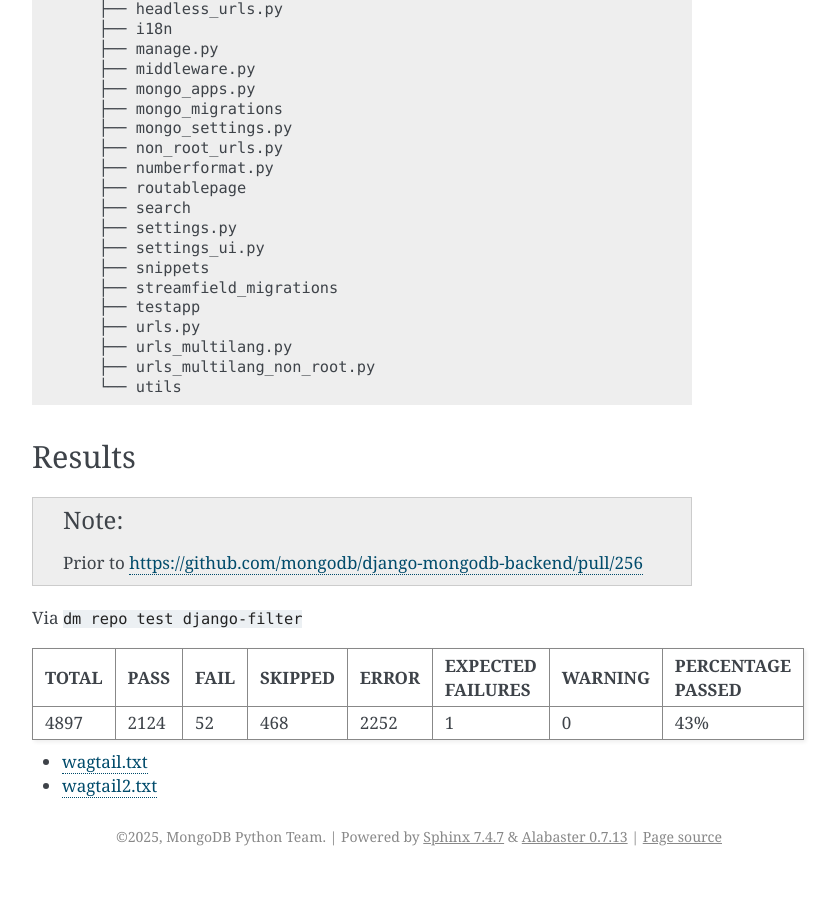
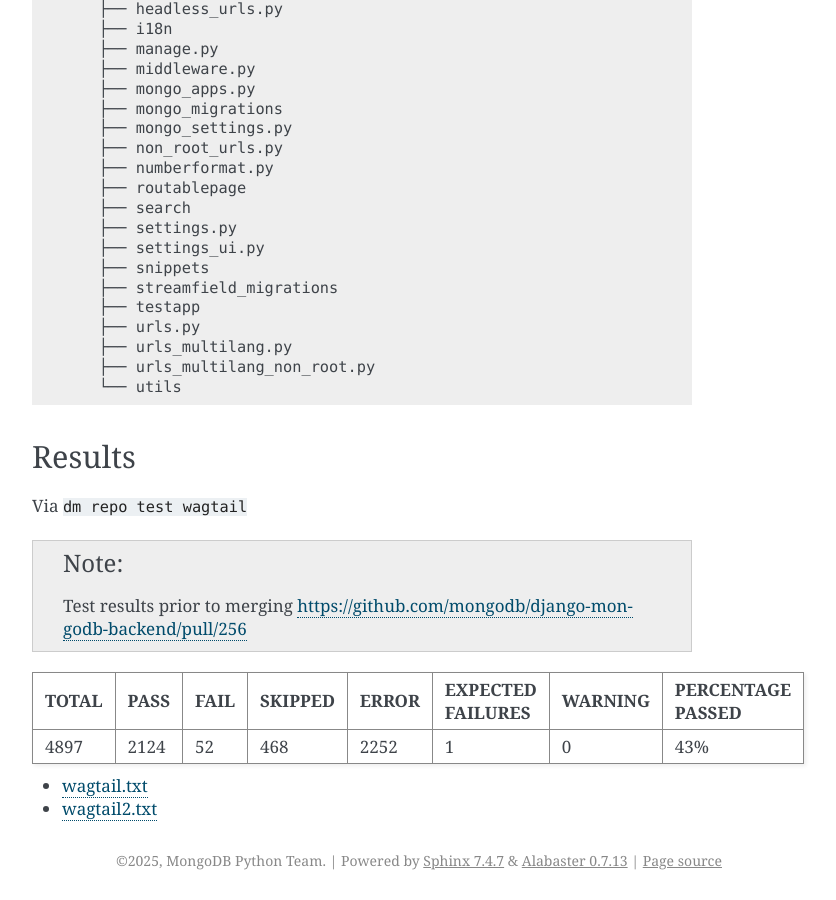
Before and after one commit to mongodb-labs/django-mongodb-cli, a Sphinx documentation site: the page built from docs/source/supported-libraries/wagtail.rst, in a window 1280 px wide and 900 px high, scrolled down 1922 px. Shown: the whole window, without its empty margins (388-1224 px from the left). Built offline with Sphinx 7.4.7, drawn with Linux system fonts in a browser that asks for light colours; before the commit the page ends 2798 px from its top, so only the background shows below that; some of the changed text lies outside the part shown.

Commit message:
Add wagtail docs

```diff
--- a/docs/source/supported-libraries/django-allauth.rst
+++ b/docs/source/supported-libraries/django-allauth.rst
@@ -198,12 +198,12 @@
 Results
 -------
 
+Via ``dm repo test django-filter``
+
 +------------+-----------+-----------+----------------+--------------+----------------------------+------------------+---------------------------+
 | **TOTAL**  |  **PASS** | **FAIL**  |  **SKIPPED**   |   **ERROR**  | **EXPECTED FAILURES**      |  **WARNING**     |  **PERCENTAGE PASSED**    |
 +------------+-----------+-----------+----------------+--------------+----------------------------+------------------+---------------------------+
 | 1621       |     1023  | 584       |        1       |       13     |                    0       |   21             |  63%                      |
 +------------+-----------+-----------+----------------+--------------+----------------------------+------------------+---------------------------+
 
-Via ``dm repo test django-filter``
-
 - `django-filter.txt <../_static/django-filter.txt>`_
--- a/docs/source/supported-libraries/django-filter.rst
+++ b/docs/source/supported-libraries/django-filter.rst
@@ -66,12 +66,12 @@
 Results
 -------
 
+Via ``dm repo test django-filter``
+
 +------------+-----------+-----------+----------------+--------------+----------------------------+------------------+---------------------------+
 | **TOTAL**  |  **PASS** | **FAIL**  |  **SKIPPED**   |   **ERROR**  | **EXPECTED FAILURES**      |  **WARNING**     |  **PERCENTAGE PASSED**    |
 +------------+-----------+-----------+----------------+--------------+----------------------------+------------------+---------------------------+
 | 515        |      480  | 1         |       16       |       15     |                    3       |   0              |  93%                      |
 +------------+-----------+-----------+----------------+--------------+----------------------------+------------------+---------------------------+
 
-Via ``dm repo test django-filter``
-
 - `django-filter.txt <../_static/django-filter.txt>`_
--- a/docs/source/supported-libraries/wagtail.rst
+++ b/docs/source/supported-libraries/wagtail.rst
@@ -4,7 +4,7 @@
 Settings
 --------
 
-Via ``dm repo test django-filter --show``
+Via ``dm repo test wagtail --show``
 
 ::
 
@@ -40,7 +40,7 @@
 Tests
 -----
 
-Via ``dm repo test django-filter -l``
+Via ``dm repo test wagtail -l``
 
 ::
 
@@ -118,11 +118,11 @@
 Results
 -------
 
+Via ``dm repo test wagtail``
+
 .. note::
 
-    Prior to https://github.com/mongodb/django-mongodb-backend/pull/256
-
-Via ``dm repo test django-filter``
+    Test results prior to merging https://github.com/mongodb/django-mongodb-backend/pull/256
 
 +------------+-----------+-----------+----------------+--------------+----------------------------+------------------+---------------------------+
 | **TOTAL**  |  **PASS** | **FAIL**  |  **SKIPPED**   |   **ERROR**  | **EXPECTED FAILURES**      |  **WARNING**     |  **PERCENTAGE PASSED**    |
```
